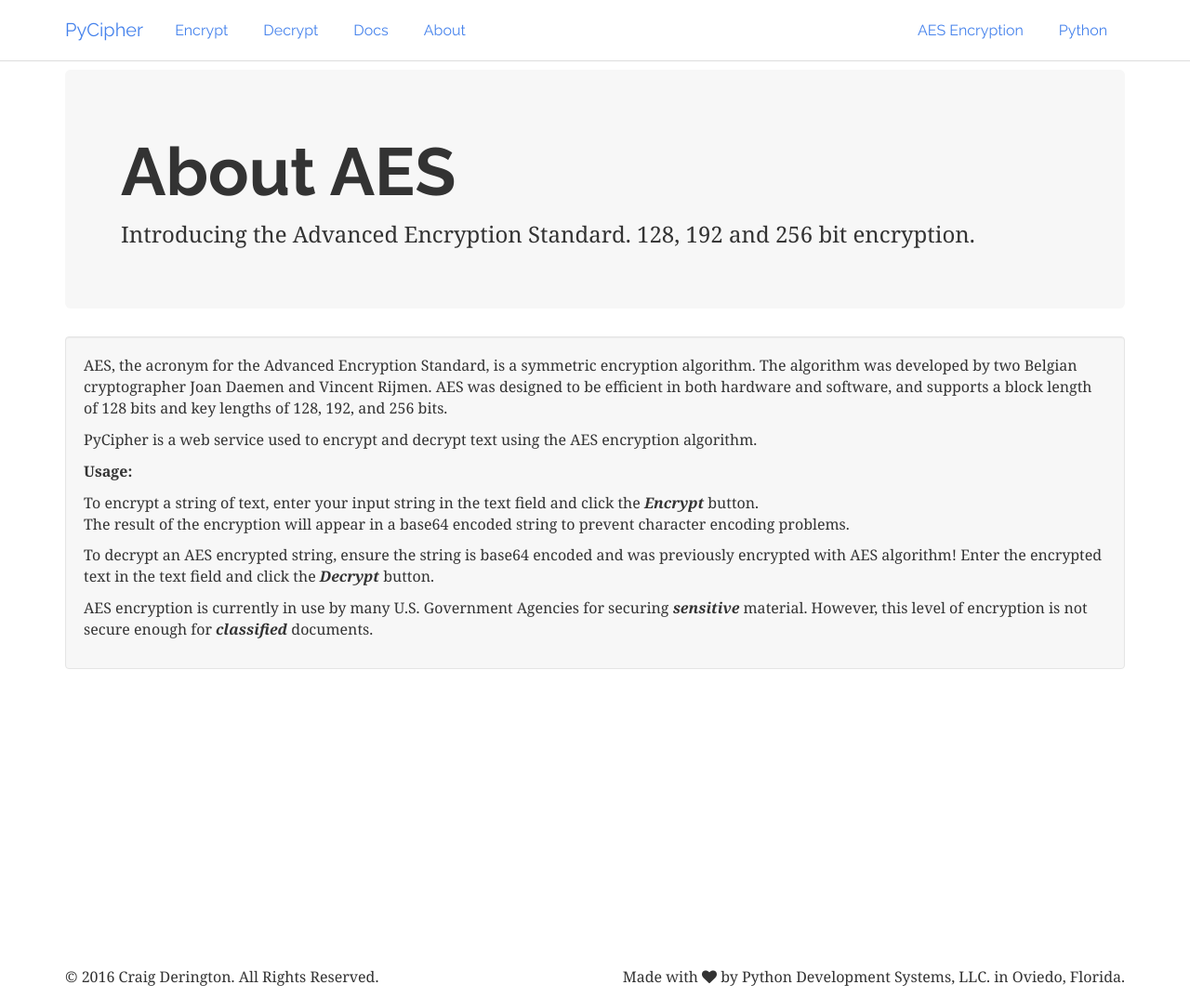
After one commit to craigderington/encrypted, a Flask app: page /aes in a window 1280 px wide. The commit adds this page. Shown: the whole page at 93% size. Run offline with Flask 2, Linux system fonts and the light colour scheme; some libraries are stand-ins or nearby versions.

Commit message:
Update app to use cipher.py and add new templates.

```diff
--- a/app.py
+++ b/app.py
@@ -1,7 +1,7 @@
 from flask import Flask, flash, render_template, url_for, request, redirect
 from datetime import datetime
 import config
-import cryption
+import cipher
 
 # app settings
 app = Flask(__name__)
@@ -13,63 +13,92 @@ app.DEBUG = config.DEBUG
 
 @app.route('/', methods=['GET', 'POST'])
 def index():
-    message = 'Welcome to encrypted.me.  Please enter your string to encrypt or decrypt'
-    encryptednvp = None
+    message = 'Welcome to pycipher.net.  Please enter your string to encrypt!'
 
     return render_template(
         'index.html',
         message=message
     )
 
-@app.route('/encrypt', methods=['POST'])
+
+@app.route('/encrypt', methods=['GET', 'POST'])
 def encrypt():
     """
     Encrypt function
     """
+    encrypted_string = None
+
     if request.method == 'POST':
-        nvpstring = request.form['enc_val']
+        payload = request.form['enc_val'].strip()
 
-        if len(nvpstring) != 0:
+        if len(payload) != 0:
             try:
-                encryptednvp = cryption.encrypt(app.enc_key, plaintext=nvpstring)
+                _cipher = cipher.AESCipher(app.enc_key)
+                encrypted_string = _cipher.encrypt(payload)
             except (ValueError, TypeError) as e:
                 return 'Sorry, an error has occurred ' + str(e)
+
         else:
-            encryptednvp = None
+            encrypted_string = None
             flash('Can not encrypt an empty string.  Please try again...')
 
-        return render_template(
-            'encrypt.html',
-            encryptednvp=encryptednvp
-        )
+    return render_template(
+        'encrypt.html',
+        encrypted_string=encrypted_string
+    )
 
 
-@app.route('/decrypt', methods=['POST'])
+@app.route('/decrypt', methods=['GET', 'POST'])
 def decrypt():
     """
     Decrypt function
     """
+    decrypted_string = None
+
     if request.method == 'POST':
-        nvpstring = request.form['enc_val']
+        payload = request.form['enc_val'].strip()
 
-        if len(nvpstring) != 0:
+        if len(payload) != 0:
             try:
-                cryption.decrypt(app.enc_key, text=nvpstring)
+                _cipher = cipher.AESCipher(app.enc_key)
+                decrypted_string = _cipher.decrypt(payload)
             except (ValueError, TypeError) as e:
-                return 'Sorry, an error has occurred' + str(e)
+                return 'Sorry, an error has occured ' + str(e)
+
         else:
-            encryptednvp = None
-            flash('Can not decrypt an empty string.  Please try again...')
+            decrypted_string = None
+            flash('Sorry, can not decrypt an empty string.  Please check your input and try again...')
 
-        return render_template(
-            'decrypt.html',
-            decryptednvp=decryptednvp
-        )
+    return render_template(
+        'decrypt.html',
+        decrypted_string=decrypted_string
+    )
+
+
+@app.route('/aes', methods=['GET'])
+def aes():
+    return render_template(
+        'aes.html'
+    )
+
+
+@app.route('/about', methods=['GET'])
+def about():
+    return render_template(
+        'about.html'
+    )
+
+
+@app.route('/docs', methods=['GET'])
+def docs():
+    return render_template(
+        'docs.html'
+    )
 
 
 if __name__ == '__main__':
     app.run(
         '0.0.0.0',
-        port=5555,
+        port=config.PORT,
         debug=app.DEBUG,
     )
--- /dev/null
+++ b/templates/aes.html
@@ -0,0 +1,40 @@
+{% extends "layout.html" %}
+
+
+
+{% block body %}
+
+    <div class="bs-docs-section">
+        <div class="row">
+            <div class="col-lg-12">
+                <div class="bs-component">
+                    <div class="jumbotron">
+                        <h1>About AES</h1>
+                        <p>Introducing the Advanced Encryption Standard.  128, 192 and 256 bit encryption.</p>
+                    </div>
+                </div>
+            </div>
+        </div>
+
+        <div class="row">
+            <div class="col-lg-12">
+                <div class="well">
+                    <p>AES, the acronym for the Advanced Encryption Standard, is a symmetric encryption algorithm. The algorithm was developed by two Belgian cryptographer Joan Daemen and Vincent Rijmen. AES was designed to be efficient in both hardware and software, and supports a block length of 128 bits and key lengths of 128, 192, and 256 bits.</p>
+
+                    <p>PyCipher is a web service used to encrypt and decrypt text using the AES encryption algorithm.</p>
+
+                    <p><b>Usage:</b></p>
+                    <p>To encrypt a string of text, enter your input string in the text field and click the <i><b>Encrypt</b></i> button.<br />
+                    The result of the encryption will appear in a base64 encoded string to prevent character encoding problems.</p>
+
+                    <p>To decrypt an AES encrypted string, ensure the string is base64 encoded and was previously encrypted with AES algorithm!
+                    Enter the encrypted text in the text field and click the <i><b>Decrypt</b></i> button.
+                    </p>
+
+                    <p>AES encryption is currently in use by many U.S. Government Agencies for securing <b><i>sensitive</i></b> material.  However, this level of encryption is not secure enough for <b><i>classified</i></b> documents.</p>
+                </div>
+            </div>
+        </div>
+    </div>
+
+{% endblock %}
--- a/templates/layout.html
+++ b/templates/layout.html
@@ -2,7 +2,7 @@
     <html lang="en">
         <head>
             <meta charset="UTF-8">
-            <title>encrypted</title>
+            <title>PyCipher.net &raquo; Encrypt and Decrypt Your Input &raquo; Python Development Systems, LLC.</title>
             <link rel="stylesheet" href="{{ url_for('static', filename='css/bootstrap.min.css') }}" type="text/css">
             <link rel="stylesheet" href="//maxcdn.bootstrapcdn.com/font-awesome/4.6.3/css/font-awesome.min.css" type="text/css">
             <style>
@@ -14,7 +14,7 @@
             <div class="navbar navbar-default navbar-fixed-top">
                 <div class="container">
                     <div class="navbar-header">
-                        <a href="../" class="navbar-brand">encrypt.me</a>
+                        <a href="../" class="navbar-brand">PyCipher</a>
                         <button class="navbar-toggle" type="button" data-toggle="collapse" data-target="#navbar-main">
                             <span class="icon-bar"></span>
                             <span class="icon-bar"></span>
@@ -24,16 +24,22 @@
                     <div class="navbar-collapse collapse" id="navbar-main">
                         <ul class="nav navbar-nav">
                             <li>
-                                <a href="#">Docs</a>
+                                <a href="{{ url_for('encrypt') }}">Encrypt</a>
                             </li>
                             <li>
-                                <a href="#">About</a>
+                                <a href="{{ url_for('decrypt') }}">Decrypt</a>
+                            </li>
+                            <li>
+                                <a href="{{ url_for('docs') }}">Docs</a>
+                            </li>
+                            <li>
+                                <a href="{{ url_for('about') }}">About</a>
                             </li>
                         </ul>
 
                         <ul class="nav navbar-nav navbar-right">
-                            <li><a href="#" target="_blank">AES Encryption</a></li>
-                            <li><a href="#" target="_blank">Python</a></li>
+                            <li><a href="{{ url_for('aes') }}">AES Encryption</a></li>
+                            <li><a href="https://www.python.org" target="_blank">Python</a></li>
                         </ul>
 
                     </div>
@@ -60,7 +66,7 @@
                 <footer style="margin-top:300px;">
                     <div class="row">
                         <div class="col-lg-12">
-                            <p>&copy; 2016 Craig Derington <span class="pull-right">Made with <i class="fa fa-heart"></i> by Craig</span></p>
+                            <p>&copy; 2016 Craig Derington.  All Rights Reserved. <span class="pull-right">Made with <i class="fa fa-heart"></i> by Python Development Systems, LLC. in Oviedo, Florida.</span></p>
                         </div>
                     </div>
                 </footer>
```
Also changed, not shown: cipher.py (added, +109 -0 lines), cryption.py (deleted, +0 -35 lines), templates/about.html (added, +40 -0 lines), templates/decrypt.html (+26 -4 lines), templates/docs.html (added, +36 -0 lines), templates/encrypt.html (+18 -4 lines), templates/index.html (+10 -5 lines).
